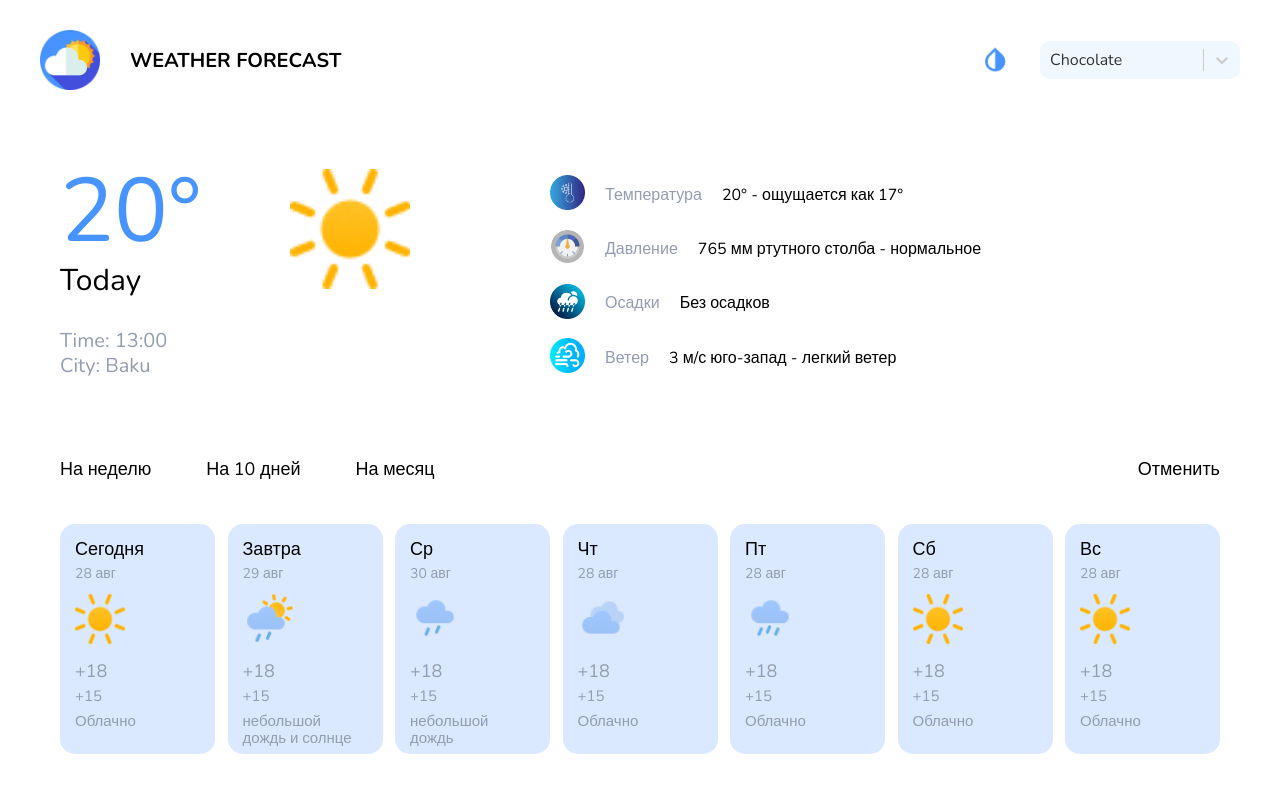
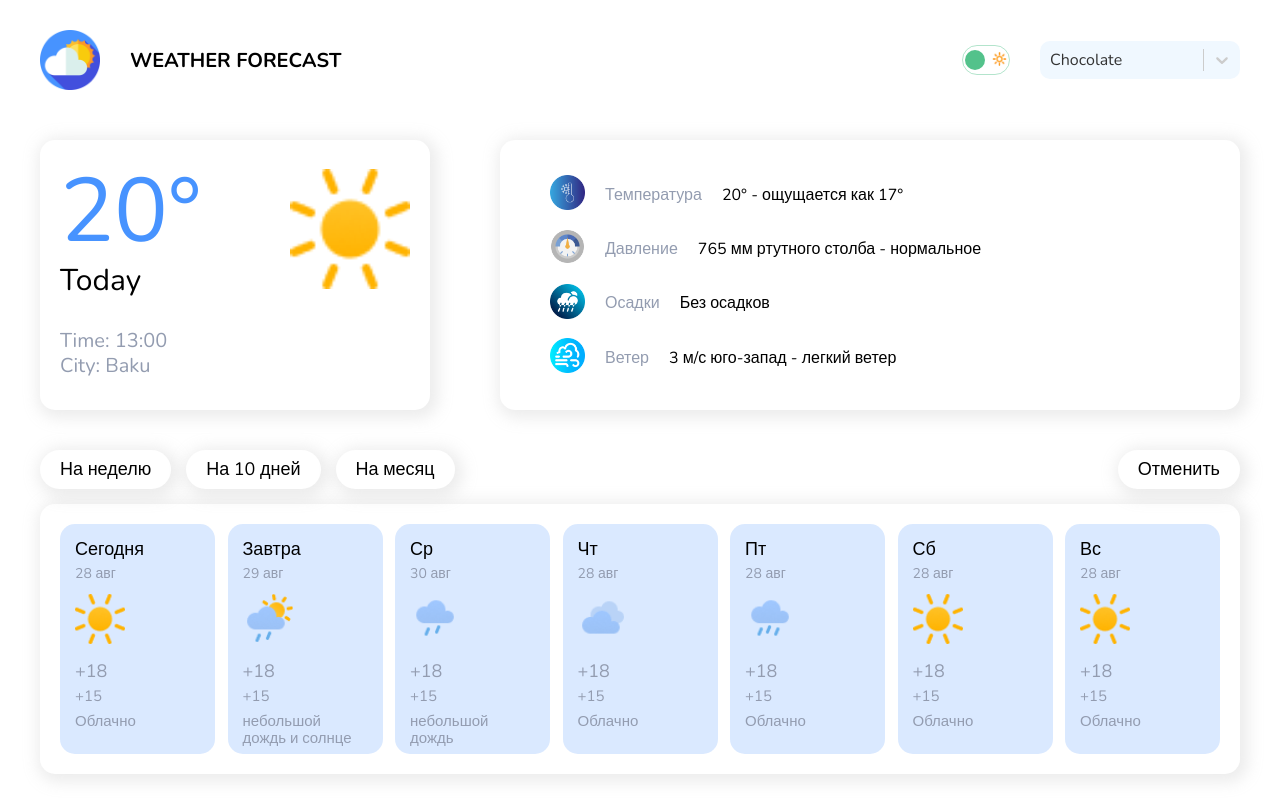
Before and after one commit to KhaganRustamov/Weather_App, a Next.js app: page / in a window 1280 px wide. Built offline with nearby package versions, Linux system fonts and the light colour scheme.

Commit message:
some changes

```diff
--- a/src/components/theme/theme.module.css
+++ b/src/app/global.css
@@ -6,7 +6,7 @@
   --box-shadow: 3px 3px 15px 5px rgba(180, 180, 180, 0.25);
 }
 
-.dark-theme {
+.dark {
   --body-background: #000;
   --component-background: #4f4f4f;
   --text-color: #fff;
@@ -14,10 +14,14 @@
   --box-shadow: 3px 3px 15px 5px rgba(243, 231, 231, 0.25);
 }
 
-.light-theme {
+.light {
   --body-background: #fff;
   --component-background: #fff;
   --text-color: #000;
   --card-background: rgba(71, 147, 255, 0.2);
   --box-shadow: 3px 3px 15px 5px rgba(180, 180, 180, 0.25);
 }
+
+body {
+  background-color: var(--body-background);
+}
--- a/src/app/layout.tsx
+++ b/src/app/layout.tsx
@@ -3,6 +3,7 @@ import { Nunito } from "next/font/google";
 
 import Header from "@/components/header/Header";
 import Popup from "@/components/popup/Popup";
+import "./global.css";
 
 import "@/styles/app.scss";
 
--- a/src/components/header/Header.jsx
+++ b/src/components/header/Header.jsx
@@ -1,12 +1,10 @@
-"use client";
-
 import Image from "next/image";
 import Select from "react-select";
 
 import styles from "./header.module.scss";
 
 import logo from "@/assets/images/staticImages/logo.png";
-import theme from "@/assets/images/staticImages/theme.png";
+import Theme from "@/components/theme/Theme";
 
 const options = [
   { value: "chocolate", label: "Chocolate" },
@@ -33,7 +31,7 @@ const Header = () => {
         <div className={styles.title}>weather forecast</div>
       </div>
       <div className={styles.wrapper}>
-        <Image src={theme} className={styles.logo} width={30} height={30} />
+        <Theme />
         <Select
           defaultValue={options[0]}
           styles={colourStyles}
--- a/src/components/popup/popup.module.scss
+++ b/src/components/popup/popup.module.scss
@@ -11,8 +11,8 @@
   justify-content: space-between;
   padding: 40px;
   width: 750px;
-  background: var(--body-background);
-  box-shadow: $box-shadow;
+  background: var(--component-background);
+  box-shadow: var(--box-shadow);
   border-radius: $border-radius;
 }
 
--- a/src/components/theme/Theme.jsx
+++ b/src/components/theme/Theme.jsx
@@ -0,0 +1,15 @@
+import styles from "./theme.module.scss";
+
+import "@/app/global.css";
+
+const Theme = () => {
+  return (
+    <div className={styles.container}>
+      <div className={styles.icon}>🌙</div>
+      <div className={styles.icon}>🔆</div>
+      <div className={styles.ball}></div>
+    </div>
+  );
+};
+
+export default Theme;
--- /dev/null
+++ b/src/components/theme/theme.module.scss
@@ -0,0 +1,25 @@
+.container {
+  width: 42px;
+  height: 24px;
+  border: 1.5px solid #53c28b70;
+  border-radius: 30px;
+  display: flex;
+  align-items: center;
+  justify-content: space-between;
+  padding: 2px;
+  position: relative;
+  cursor: pointer;
+  right: 30px;
+}
+
+.icon {
+  font-size: 12px;
+}
+
+.ball {
+  width: 20px;
+  height: 20px;
+  background-color: #53c28b;
+  border-radius: 50%;
+  position: absolute;
+}
```
